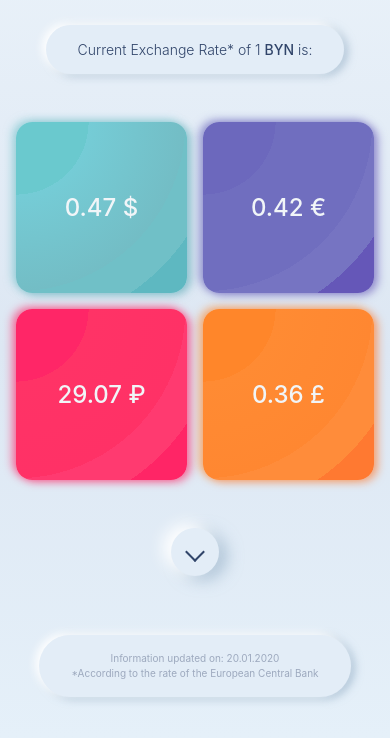
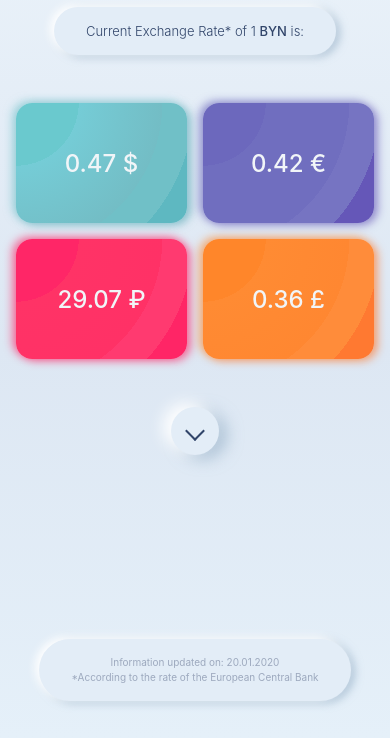
Before and after one commit to ereburg/currency, a plain HTML site: page index.html in a window 390 px wide. Shown: the part 106-844 px from the top of the page. Drawn offline with Linux system fonts and the light colour scheme; no server answers.

Commit message:
hotfix 3

```diff
--- a/script/script.js
+++ b/script/script.js
@@ -20,54 +20,65 @@ document.addEventListener("DOMContentLoaded", () => {
   textDate.textContent = date;
 
 
-  // Define our viewportWidth variable
+  // Titles
+  const titles = document.querySelectorAll('.currency__preview-item');
+
+  function calcTitleWidth() {
+    titles.forEach(item => {
+      let WIDTH = getComputedStyle(item).width;
+      let HEIGHT = item.style.height = WIDTH;
+    });
+  }
+
+  // calcTitleWidth();
+
+  function calcTitleWidth2() {
+    titles.forEach(item => {
+      let HEIGHT = item.style.height = '120px';
+    });
+  }
+
+  // calcTitleWidth2();
+
   let viewportWidth;
 
   const setViewportWidth = function () {
     viewportWidth = window.innerWidth || document.documentElement.clientWidth;
   };
 
-	// const logWidth = function () { // Log the viewport width into the console
-	// 	if (viewportWidth > 640) {
-	// 		console.log('Wide viewport');
-	// 	} else {
-	// 		console.log('Small viewport');
-	// 	}
-	// };
+  const logWidth = function () { // Log the viewport width into the console
+    if (viewportWidth > 435) {
+      calcTitleWidth();
+    } else {
+      calcTitleWidth2();
+    }
+  };
 
   setViewportWidth();
   // logWidth();
 
   window.addEventListener('resize', function () { // On resize events, recalculate and log
     setViewportWidth();
-		// logWidth();
-		calcTitleWidth();
-
+    logWidth();
   }, false);
 
-  // Titles
-	const titles = document.querySelectorAll('.currency__preview-item');
+  logWidth();
 
-	const calcTitleWidth = () => {
-		titles.forEach(item => {
-			let WIDTH = getComputedStyle(item).width;
-			let HEIGHT = item.style.height = WIDTH;
-		});
-	};
 
-	calcTitleWidth();
 
+
+
+  // Stats
   let rates = {};
   let USD, EUR, RUB, BYN, GBP;
 
   const part1 = 'ce26fb4b5968ebce';
   const part2 = '6f7cabefb6b4a';
   const part3 = 'f94&symbols=USD,RUB,EUR,BYN,GBP';
-
-  // fetch(`https://data.fixer.io/api/latest?access_key=${part1} ${part2} ${part3}`)
-  //   .then((resp) => resp.json())
-  //   .then((data) => rates = data.rates)
-  //   .then(currency);
+  fetch(`http://data.fixer.io/api/latest?access_key=${part1}${part2}${part3}`)
+    .then((resp) => resp.json())
+    .then((data) => rates = data.rates)
+    .then(currency);
 
 
   function currency() {
@@ -116,7 +127,7 @@ document.addEventListener("DOMContentLoaded", () => {
         }
 
         if (input_usd) {
-          ratio = EUR/USD;
+          ratio = EUR / USD;
           inputEUR.value = (Math.floor((item.value * (ratio)) * 100) / 100);
           inputRUB.value = (Math.floor((item.value * (ratio * RUB)) * 100) / 100);
           inputGBP.value = (Math.floor((item.value * (ratio * GBP)) * 100) / 100);
@@ -124,7 +135,7 @@ document.addEventListener("DOMContentLoaded", () => {
         }
 
         if (input_rub) {
-          ratio = EUR/RUB;
+          ratio = EUR / RUB;
           inputEUR.value = (Math.floor((item.value * (ratio)) * 100) / 100);
           inputUSD.value = (Math.floor((item.value * (ratio * USD)) * 100) / 100);
           inputGBP.value = (Math.floor((item.value * (ratio * GBP)) * 100) / 100);
@@ -132,7 +143,7 @@ document.addEventListener("DOMContentLoaded", () => {
         }
 
         if (input_byn) {
-          ratio = EUR/BYN;
+          ratio = EUR / BYN;
           inputEUR.value = (Math.floor((item.value * (ratio)) * 100) / 100);
           inputUSD.value = (Math.floor((item.value * (ratio * USD)) * 100) / 100);
           inputGBP.value = (Math.floor((item.value * (ratio * GBP)) * 100) / 100);
@@ -140,7 +151,7 @@ document.addEventListener("DOMContentLoaded", () => {
         }
 
         if (input_gbp) {
-          ratio = EUR/GBP;
+          ratio = EUR / GBP;
           inputEUR.value = (Math.floor((item.value * (ratio)) * 100) / 100);
           inputUSD.value = (Math.floor((item.value * (ratio * USD)) * 100) / 100);
           inputRUB.value = (Math.floor((item.value * (ratio * RUB)) * 100) / 100);
@@ -155,7 +166,7 @@ document.addEventListener("DOMContentLoaded", () => {
     const currentCourseToRUB = document.querySelector('.currency__converse--rub');
     const currentCourseToGBP = document.querySelector('.currency__converse--gbp');
 
-    let ratio_byn = EUR/BYN;
+    let ratio_byn = EUR / BYN;
     currentCourseToUSD.textContent = (Math.floor((1 * (ratio_byn * USD)) * 100) / 100);
     currentCourseToRUB.textContent = (Math.floor((1 * (ratio_byn * RUB)) * 100) / 100);
     currentCourseToEUR.textContent = (Math.floor((1 * (ratio_byn * EUR)) * 100) / 100);
@@ -163,9 +174,9 @@ document.addEventListener("DOMContentLoaded", () => {
 
   }
 
-  // if (rates == {}) {
-  // }
+  if (Object.keys(rates).length == 0) {
     currency();
+  }
 
 
   const goUp = document.querySelector('.go-up');
--- a/style/style.css
+++ b/style/style.css
@@ -36,8 +36,11 @@ body {
 .currency {
   display: grid;
   grid-template-columns: 1fr;
+  grid-template-rows: max-content minmax(555px, 570px) max-content;
   gap: 2rem;
   max-width: 450px;
+  min-width: 390px;
+  margin: 1rem 0;
   padding: 3rem 2rem 2rem;
   background: var(--bg-card-color);
   font-size: 14px;
@@ -124,6 +127,7 @@ body {
   color: var(--text-color);
   transform: translate(-250%, -50%) scale(.75);
 }
+
 .currency__preview {
   display: grid;
   grid-template-columns: repeat(2, 1fr);
@@ -251,14 +255,20 @@ body {
 }
 
 .center-wrapper {
+  --size: 1rem;
+  --size-negative: -1rem;
   position: relative;
   height: 100%;
-  margin: 0 -1rem 0;
-  padding: 1rem;
+  margin: 0 var(--size-negative) 0;
+  padding: var(--size);
   overflow: hidden;
 }
 
 .preview-wrapper {
+  position: absolute;
+  left: 0;
+  right: 0;
+  margin: 0 1rem;
   display: grid;
   gap: 3rem;
 }
@@ -280,10 +290,12 @@ body {
   display: grid;
   gap: 2rem;
   margin: 0 1rem;
+  pointer-events: none;
 }
 
 .form-wrapper.active {
-  transform: translateY(-550px);
+  transform: translateY(-175%);
+  pointer-events: all;
 }
 
 .go-up {
@@ -296,10 +308,13 @@ body {
   font-size: 1rem;
   line-height: 1;
   outline: none;
-  box-shadow: inset 0 0 0 #ffffff, inset 0 0 0 rgba(136, 165, 191, 0.58), -8px -4px 1rem #ffffff, 8px 4px 1rem rgba(136, 165, 191, 0.58);;
+  box-shadow: inset 0 0 0 #ffffff, inset 0 0 0 rgba(136, 165, 191, 0.58), -8px -4px 1rem #ffffff, 8px 4px 1rem rgba(136, 165, 191, 0.58);
 }
 
-.go-up:focus,
+.go-up:focus {
+  box-shadow: inset 0 0 0 #ffffff, inset 0 0 0 rgba(136, 165, 191, 0.58), -8px -4px 1rem #ffffff, 8px 4px 1rem rgba(136, 165, 191, 0.58);
+}
+
 .go-up:hover {
   box-shadow: inset -3px -3px 7px #ffffff, inset 3px 3px 7px rgba(136, 165, 191, 0.58),0 0 0 #ffffff, 0 0 0 rgba(136, 165, 191, 0.58);
 }
@@ -322,15 +337,21 @@ body {
   border-right: none;
 }
 
-@media screen and (max-width: 435px) {
+@media screen and (max-width: 435px), screen and (max-height: 500px) {
   .currency {
+    grid-template-rows: max-content minmax(555px, calc(100vh - 46px - 62px - 6.5rem)) max-content;
     margin: 0;
     padding: 2rem 1rem;
     max-width: 100%;
+    min-width: 100%;
     gap: 1rem;
     width: 100vw;
     min-height: 100vh;
     border-radius: 0;
+  }
+
+  .currency__preview {
+    max-height: 300px;
   }
 
   .preview-wrapper {
@@ -340,7 +361,7 @@ body {
   }
 
   .choose {
-    font-size: 14px;
+    font-size: 13px;
   }
 
   .preview-wrapper.active {
@@ -352,12 +373,16 @@ body {
   }
 }
 
-@media screen and (max-width: 350px) {
-  .preview-wrapper.active {
-    transform: translateY(calc(-100% + 55px));
-  }
-
+@media screen and (max-width: 350px), screen and (max-height: 400px) {
   .form-wrapper.active {
-    transform: translateY(-550px);
+    transform: translateY(calc(-180% + 55px));
   }
 }
+
+
+@media screen and (min-width: 413px) and (max-width: 415px) {
+  .form-wrapper.active {
+    bottom: -80%;
+
+  }
+}
```
Lines whose indentation alone changed are shown as unchanged.
